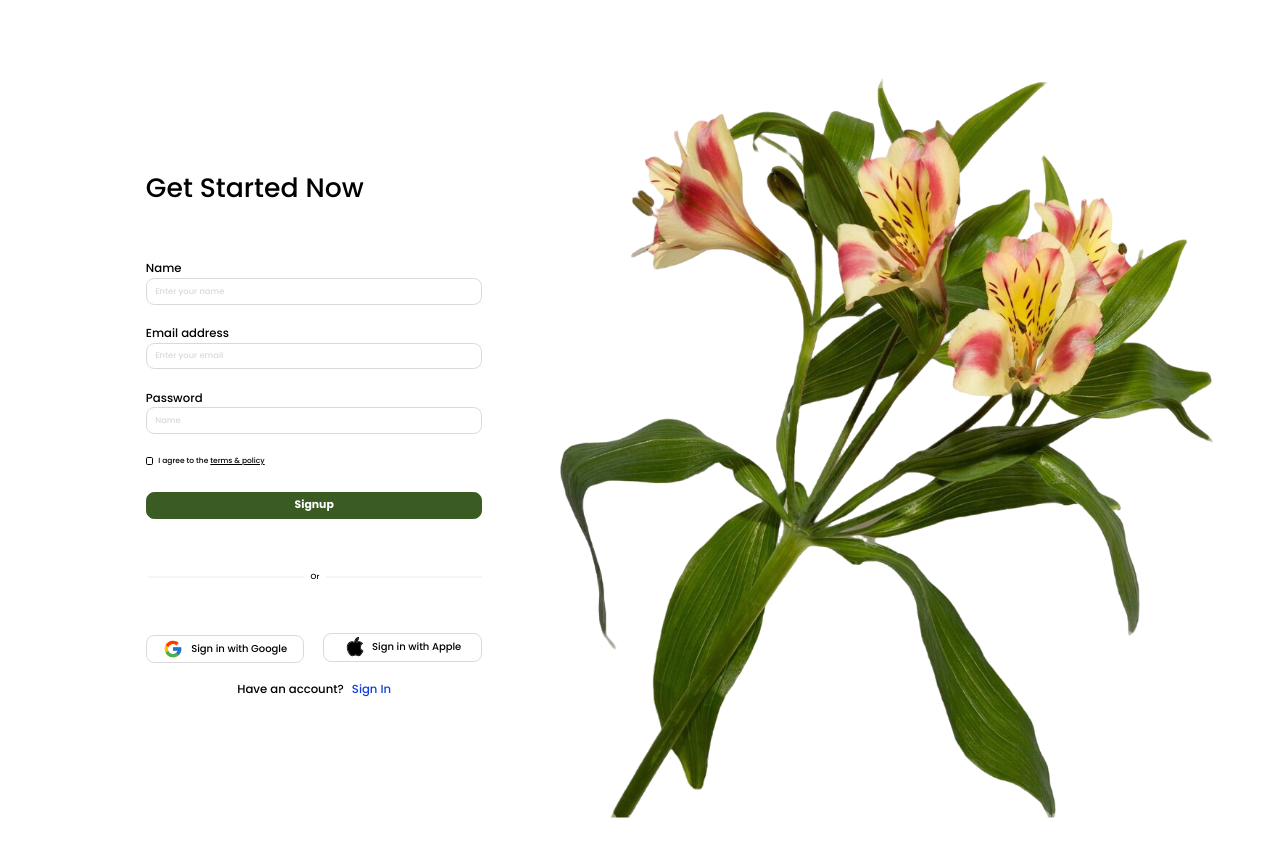
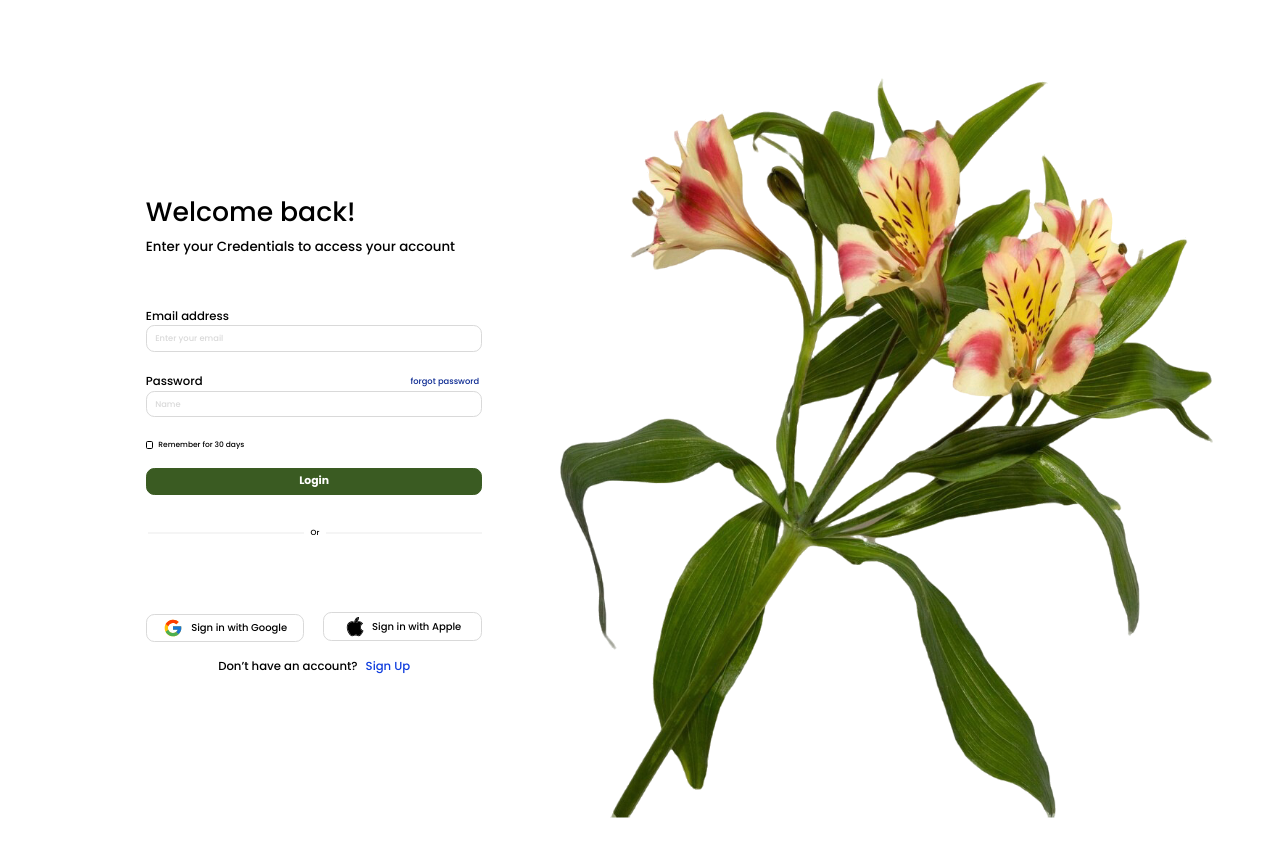
Before and after one commit to mandocdocmawin-dot/appdev1-final-practical-exam, a React (Vite) app: page / in a window 1280 px wide. Shown: the top 856 px of the page. Built offline with nearby package versions, Linux system fonts and the light colour scheme.

Commit message:
Use shadcn/ui Input in Login page

```diff
--- a/src/App.jsx
+++ b/src/App.jsx
@@ -1,7 +1,7 @@
-import SignUp from './components/SignUp/SignUp.jsx'
+import Login from './components/Login/Login.jsx'
 
 function App() {
-  return <SignUp />
+  return <Login />
 }
 
 export default App
--- a/src/components/Login/Login.jsx
+++ b/src/components/Login/Login.jsx
@@ -1,5 +1,6 @@
 import '@fontsource/poppins/500.css'
 import '@fontsource/poppins/700.css'
+import { Input } from '@/components/ui/input.jsx'
 import blossomFlower from '../../assets/blossom-flower.svg'
 import googleLogo from '../../assets/icons-google-logo.svg'
 import appleLogo from '../../assets/icons-apple-logo.svg'
@@ -15,7 +16,8 @@ function Login() {
           <div className={styles.fields}>
             <div className={styles.field}>
               <label htmlFor="login-email">Email address</label>
-              <input
+              <Input
+                className={styles.input}
                 id="login-email"
                 name="email"
                 type="email"
@@ -29,7 +31,8 @@ function Login() {
                 <label htmlFor="login-password">Password</label>
                 <a href="#forgot-password">forgot password</a>
               </div>
-              <input
+              <Input
+                className={styles.input}
                 id="login-password"
                 name="password"
                 type="password"
--- a/src/components/Login/Login.module.css
+++ b/src/components/Login/Login.module.css
@@ -78,20 +78,20 @@
   text-decoration: none;
 }
 
-.field input {
+.input {
   box-sizing: border-box;
   width: 100%;
   height: var(--size-32);
   padding: 0 var(--size-10);
   border: var(--border-width) solid var(--color-muted);
-  border-radius: 0;
+  border-radius: var(--size-10);
   background-color: var(--color-surface);
   color: var(--color-text);
   font: inherit;
   font-size: var(--size-10);
 }
 
-.field input::placeholder {
+.input::placeholder {
   color: var(--color-muted);
   opacity: 1;
 }
```
Also changed, not shown: mandocdoc-login-shadcn-input.png (added).
